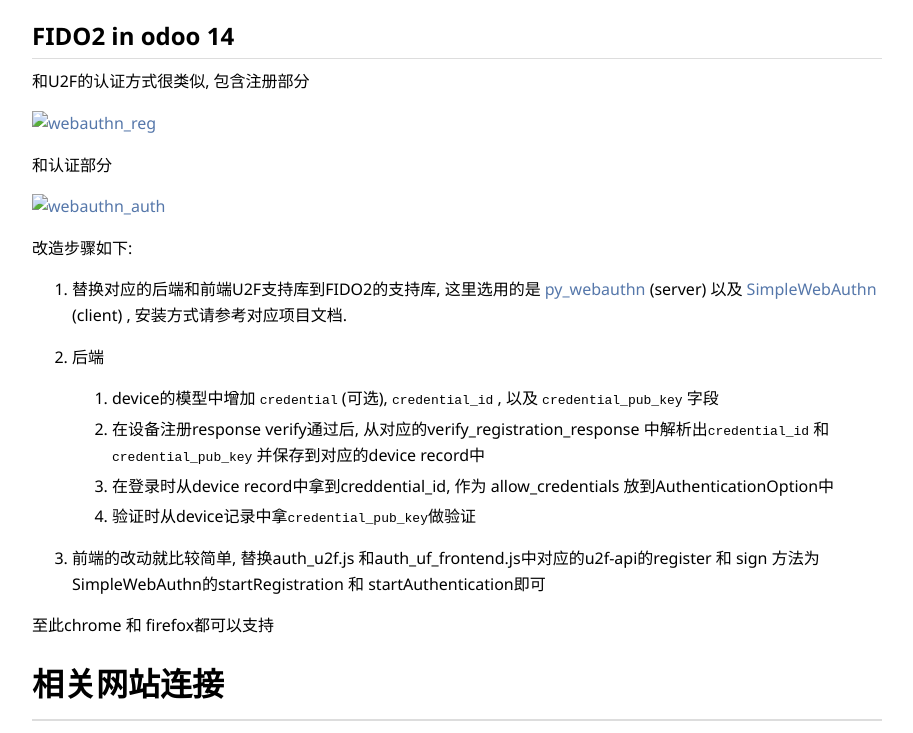
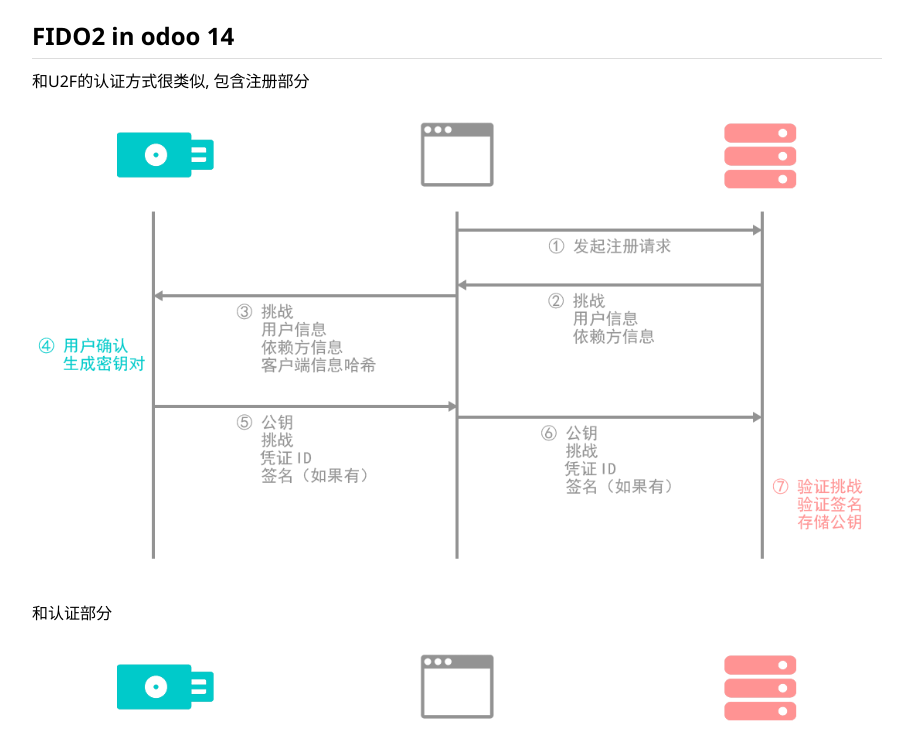
Before and after one commit to mqj0712/HexoVercelBlog, a plain HTML site: page 2025/06/06/2022-02-15-odoo-integration-webauthn/index.html in a window 1280 px wide. Shown: the part 2112-2845 px from the top of the page, without its empty margins (308-1221 px from the left). Drawn offline with Linux system fonts and the light colour scheme; no server answers.

Commit message:
Site updated: 2025-06-10 14:24:16

```diff
--- a/2025/06/06/2022-02-15-odoo-integration-webauthn/index.html
+++ b/2025/06/06/2022-02-15-odoo-integration-webauthn/index.html
@@ -211,9 +211,9 @@
 
 <p>测试后发现在 Firefox中能工作正常, 不过在chrome 中发现js错误, 由<strong>u2f-api.js</strong> 代码引起, 报<code>extension: kmendfapggjehodndflmmgagdbamhnfd</code> 不存在, 这个扩展应该是chrome 内置的扩展, 调查后发现应该和chrome放弃U2F支持有关 <a target="_blank" rel="noopener" href="https://developer.chrome.com/blog/deps-rems-95/#deprecate-u2f-api-cryptotoken">Deprecate U2F API (Cryptotoken)</a>, sighhhh! 还是Firefox耿直,所以接下来势必要转战 FIDO2  </p>
 <h2 id="FIDO2-in-odoo-14"><a href="#FIDO2-in-odoo-14" class="headerlink" title="FIDO2 in odoo 14"></a>FIDO2 in odoo 14</h2><p>和U2F的认证方式很类似, 包含注册部分</p>
-<p><img src="/assets/images/2021/2/webauthn_reg.png" alt="webauthn_reg">  </p>
+<p><img src="/assets/images/2022/2/webauthn_reg.png" alt="webauthn_reg">  </p>
 <p>和认证部分</p>
-<p><img src="/assets/images/2021/2/webauthn_auth.png" alt="webauthn_auth">  </p>
+<p><img src="/assets/images/2022/2/webauthn_auth.png" alt="webauthn_auth">  </p>
 <p>改造步骤如下:</p>
 <ol>
 <li><p>替换对应的后端和前端U2F支持库到FIDO2的支持库, 这里选用的是 <a target="_blank" rel="noopener" href="https://github.com/duo-labs/py_webauthn">py_webauthn</a> (server) 以及 <a target="_blank" rel="noopener" href="https://github.com/MasterKale/SimpleWebAuthn">SimpleWebAuthn</a> (client) , 安装方式请参考对应项目文档.  </p>
```
Also changed, not shown: about/index.html (+1 -1 lines).
